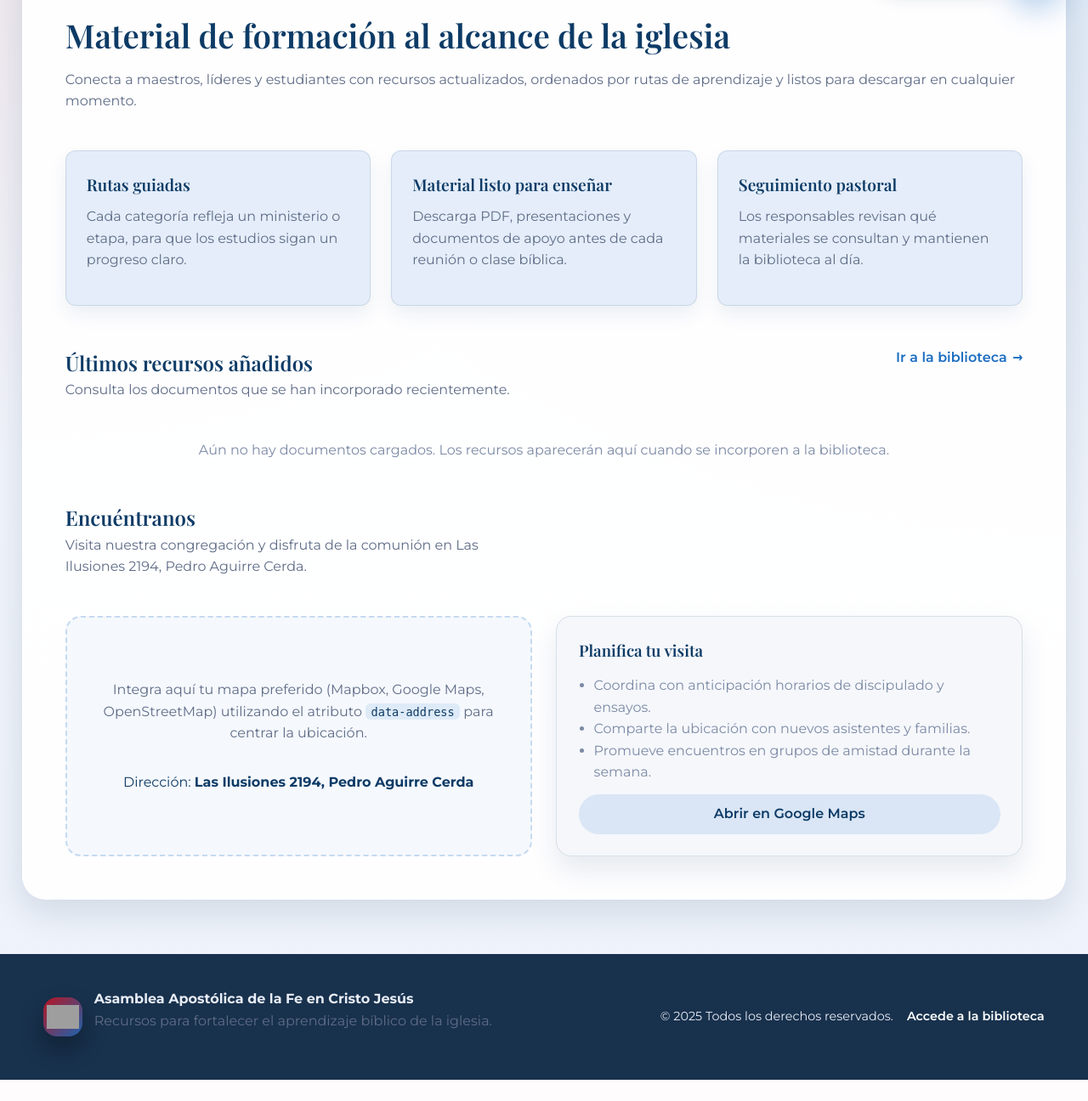
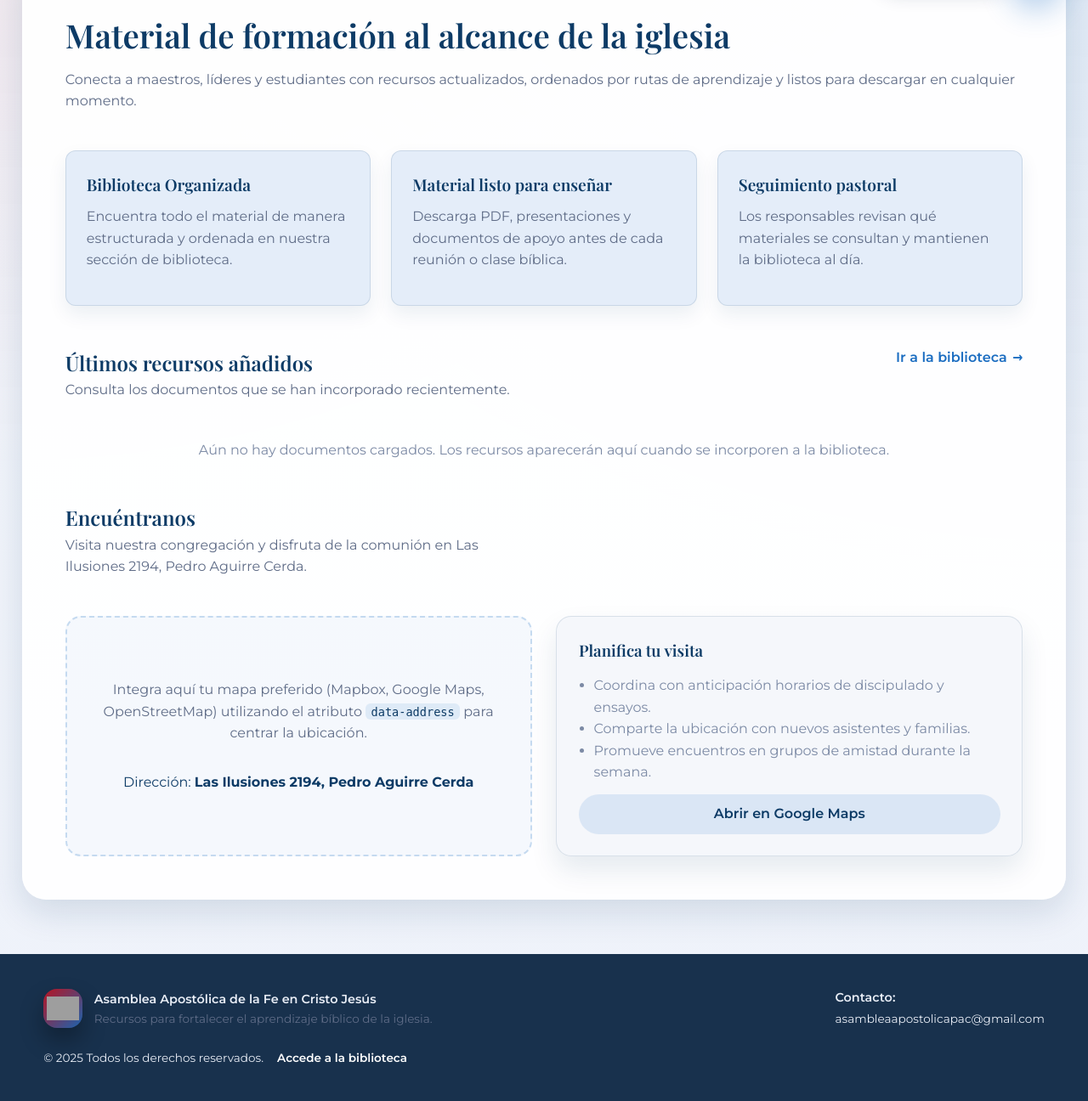
Before and after one commit to Rxrrx/WEBAAFCJ, a FastAPI app: page / in a window 1280 px wide. Shown: the part 775-2071 px from the top of the page at 85% size. Before the commit the page ends 2046 px from the top, so only its background shows below. Run offline with FastAPI, Linux system fonts and the light colour scheme; data that the repository does not hold is empty; parts of the project's set-up code (start-up, migrations or seed data) failed here and were passed over; some libraries are stand-ins or nearby versions; grey boxes are pictures that could not be loaded.

Commit message:
Se añaden mejoras sugeridas

```diff
--- a/app/routes/public.py
+++ b/app/routes/public.py
@@ -57,7 +57,7 @@ async def read_home(
         db.query(models.Category)
         .options(selectinload(models.Category.subcategories))
         .order_by(models.Category.display_order.asc(), models.Category.name.asc())
-        .limit(6)
+        .limit(8)
         .all()
     )
     featured_category_cards: List[Dict[str, object]] = []
--- a/app/static/styles.css
+++ b/app/static/styles.css
@@ -2033,7 +2033,34 @@ strong {
 
 .site-footer__brand strong {
   font-family: "Montserrat", sans-serif;
-  font-size: 1rem;
+  font-size: 0.9rem;
+  font-weight: 600;
+}
+
+.site-footer__brand p {
+  margin: 0;
+  font-size: 0.85rem;
+}
+
+/* Contact block placed between brand and extras */
+.site-footer__contact {
+  display: flex;
+  flex-direction: column;
+  justify-content: center;
+  gap: 0.15rem;
+  margin-left: 1.5rem;
+}
+
+.site-footer__contact strong {
+  font-size: 0.9rem;
+  font-weight: 600;
+}
+
+.site-footer__contact .site-footer__contact-email {
+  margin: 0;
+  font-size: 0.85rem;
+  /* use the same color as the footer text (do not style as a link) */
+  color: inherit;
 }
 
 .site-footer__extras {
@@ -2041,7 +2068,7 @@ strong {
   align-items: center;
   gap: 1rem;
   flex-wrap: wrap;
-  font-size: 0.9rem;
+  font-size: 0.85rem;
 }
 
 .site-footer__link {
--- a/app/templates/base.html
+++ b/app/templates/base.html
@@ -177,6 +177,11 @@
             <p>Recursos para fortalecer el aprendizaje bíblico de la iglesia.</p>
           </div>
         </div>
+        <!-- Contacto central entre marca y extras -->
+        <div class="site-footer__contact" aria-label="Contacto">
+          <strong>Contacto:</strong>
+          <p class="site-footer__contact-email">asambleaapostolicapac@gmail.com</p>
+        </div>
         <div class="site-footer__extras">
           <span>&copy; {{ current_year | default('2024') }} Todos los derechos reservados.</span>
           <a class="site-footer__link" href="/library">Accede a la biblioteca</a>
--- a/app/templates/index.html
+++ b/app/templates/index.html
@@ -105,9 +105,9 @@
   </div>
   <div class="pillars">
     <article class="pillar">
-      <h3>Rutas guiadas</h3>
+      <h3>Biblioteca Organizada</h3>
       <p>
-        Cada categoría refleja un ministerio o etapa, para que los estudios sigan un progreso claro.
+        Encuentra todo el material de manera estructurada y ordenada en nuestra sección de biblioteca.
       </p>
     </article>
     <article class="pillar">
```
